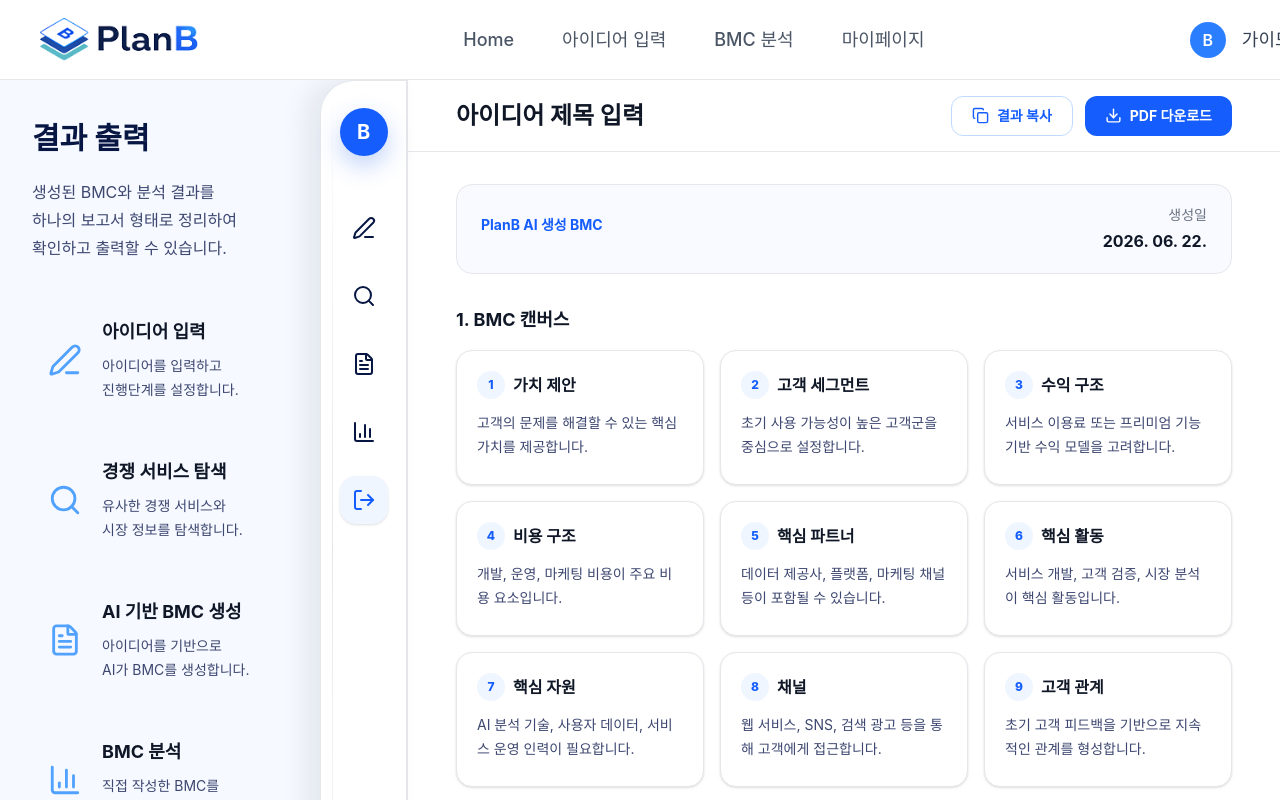
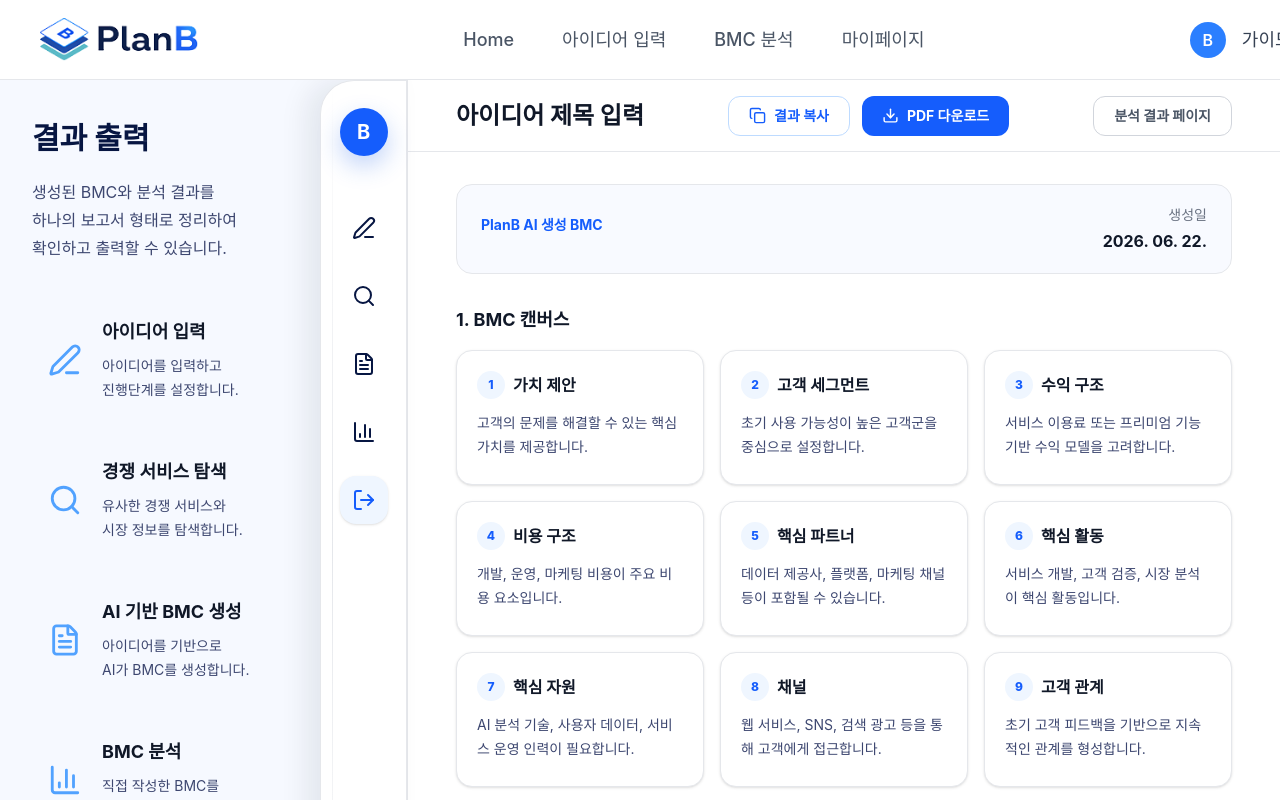
Before and after one commit to All-Around-Handsome/planB, a React (Vite) app: page /bmc/result in a window 1280 px wide. Shown: the top 800 px of the page. Built offline with nearby package versions, Linux system fonts and the light colour scheme; sample sign-in values are in the browser's storage.

Commit message:
결과 페이지 전환 테스트 코드 추가

```diff
--- a/src/pages/BMCAnalyzeResultPage.jsx
+++ b/src/pages/BMCAnalyzeResultPage.jsx
@@ -323,6 +323,12 @@ ${actionItems.map((item, index) => `${index + 1}. ${item}`).join("\n")}
     navigate("/my");
   };
 
+  {/* DEV: 결과 페이지 전환 테스트용 - 삭제 예정 */}
+  const handleResultToggle = () => {
+    navigate("/bmc/result");
+  };
+  {/* DEV: 결과 페이지 전환 테스트용 - 삭제 예정 */}
+
   return (
     <MainLayout>
       <div className="w-full bg-white flex justify-center overflow-x-hidden">
@@ -385,6 +391,25 @@ ${actionItems.map((item, index) => `${index + 1}. ${item}`).join("\n")}
                   PDF 다운로드
                 </button>
               </div>
+
+              {/* DEV: 결과 페이지 전환 테스트용 - 삭제 예정 */}
+              <button
+                onClick={handleResultToggle}
+                className="
+                  h-10
+                  px-5
+                  rounded-xl
+                  border
+                  border-gray-300
+                  text-gray-600
+                  text-sm
+                  font-bold
+                  hover:bg-gray-50
+                "
+              >
+                BMC 결과 페이지
+              </button>
+              {/* DEV: 결과 페이지 전환 테스트용 - 삭제 예정 */}
             </header>
 
             {/* 콘텐츠 */}
--- a/src/pages/BMCResultPage.jsx
+++ b/src/pages/BMCResultPage.jsx
@@ -209,6 +209,12 @@ function BMCResultPage() {
     navigate("/my");
   };
 
+  {/* DEV: 결과 페이지 전환 테스트용 - 삭제 예정 */}
+  const handleResultToggle = () => {
+    navigate("/bmc/analyze/result");
+  };
+  {/* DEV: 결과 페이지 전환 테스트용 - 삭제 예정 */}
+
   return (
     <MainLayout>
       <div className="w-full bg-white flex justify-center overflow-x-hidden">
@@ -271,6 +277,25 @@ function BMCResultPage() {
                   PDF 다운로드
                 </button>
               </div>
+
+              {/* DEV: 결과 페이지 전환 테스트용 - 삭제 예정 */}
+              <button
+                onClick={handleResultToggle}
+                className="
+                  h-10
+                  px-5
+                  rounded-xl
+                  border
+                  border-gray-300
+                  text-gray-600
+                  text-sm
+                  font-bold
+                  hover:bg-gray-50
+                "
+              >
+                분석 결과 페이지
+              </button>
+              {/* DEV: 결과 페이지 전환 테스트용 - 삭제 예정 */}
             </header>
 
             {/* 콘텐츠 */}
```
